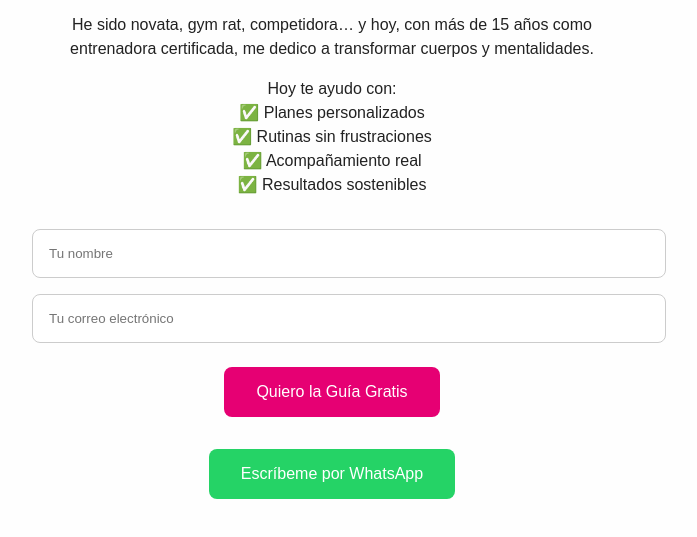
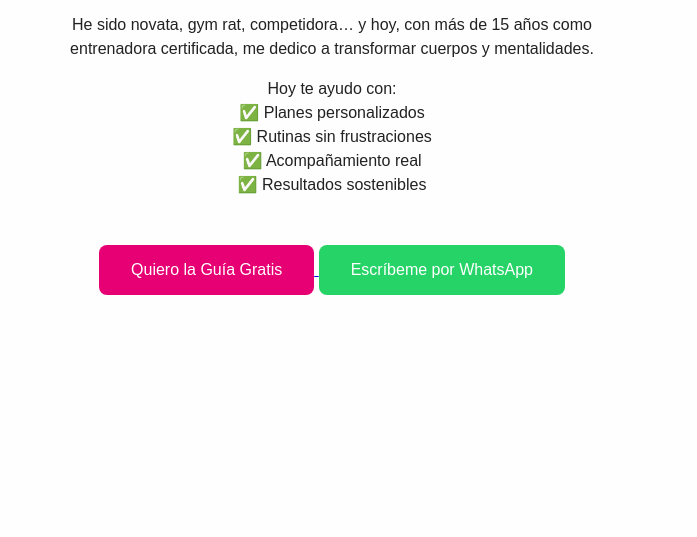
Before and after one commit to PoderosayFIT/piernas-wow, a plain HTML site: page index.html in a window 1280 px wide. Shown: the part 139-676 px from the top of the page, without its empty margins (308-1005 px from the left). Drawn offline with Linux system fonts and the light colour scheme.

Commit message:
Update index.html

```diff
--- a/index.html
+++ b/index.html
@@ -9,13 +9,9 @@
     .container { max-width: 600px; margin: auto; padding: 2rem; text-align: center; }
     h1 { color: #e60073; }
     p { line-height: 1.5; }
-    form { margin-top: 1.5rem; }
-    input[type="text"], input[type="email"] {
-      width: 100%; padding: 1rem; margin: 0.5rem 0; border-radius: 8px; border: 1px solid #ccc;
-    }
     button {
       background: #e60073; color: white; border: none; padding: 1rem 2rem; border-radius: 8px;
-      cursor: pointer; font-size: 1rem; margin-top: 1rem;
+      cursor: pointer; font-size: 1rem; margin-top: 2rem;
     }
     .whatsapp-btn {
       display: inline-block; margin-top: 2rem; text-decoration: none; background: #25d366;
@@ -35,11 +31,9 @@
     ✅ Acompañamiento real<br>
     ✅ Resultados sostenibles</p>
 
-    <form action="https://docs.google.com/forms/d/e/1FAIpQLScPiehAcAff29OszECNXMjFuC0HZIqNN5A_XX-HAY2BL3zBcw/viewform" target="_blank">
-      <input type="text" name="name" placeholder="Tu nombre" required>
-      <input type="email" name="email" placeholder="Tu correo electrónico" required>
-      <button type="submit">Quiero la Guía Gratis</button>
-    </form>
+    <a href="https://docs.google.com/forms/d/e/1FAIpQLScPiehAcAff29OszECNXMjFuC0HZIqNN5A_XX-HAY2BL3zBcw/viewform" target="_blank">
+      <button>Quiero la Guía Gratis</button>
+    </a>
 
     <a class="whatsapp-btn" href="https://wa.me/5213342060658?text=Hola+Carli+Coach+%F0%9F%92%AA%2C+vi+tu+gu%C3%ADa+%27Secretos+Para+Piernas+WOW+90+D%C3%ADas%27+y+quiero+m%C3%A1s+info." target="_blank">Escríbeme por WhatsApp</a>
   </div>
```
